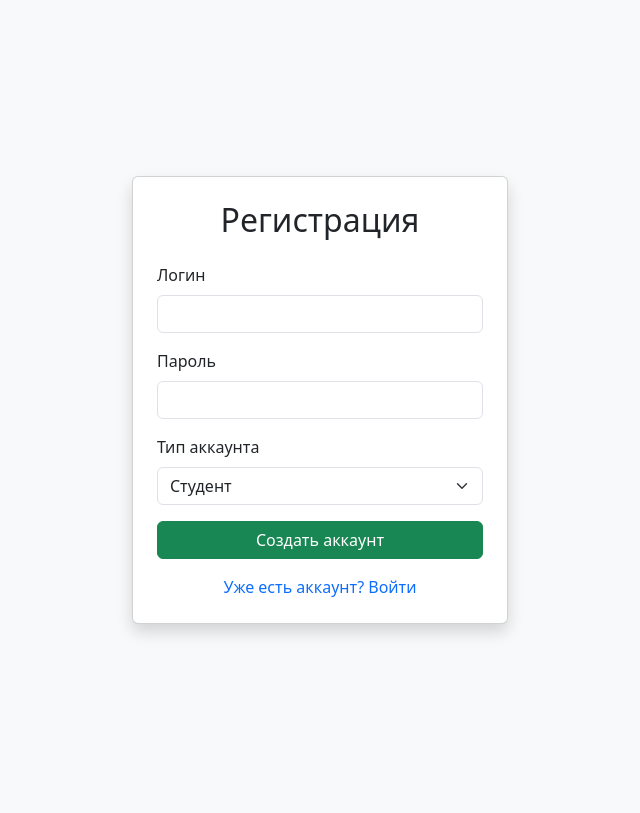
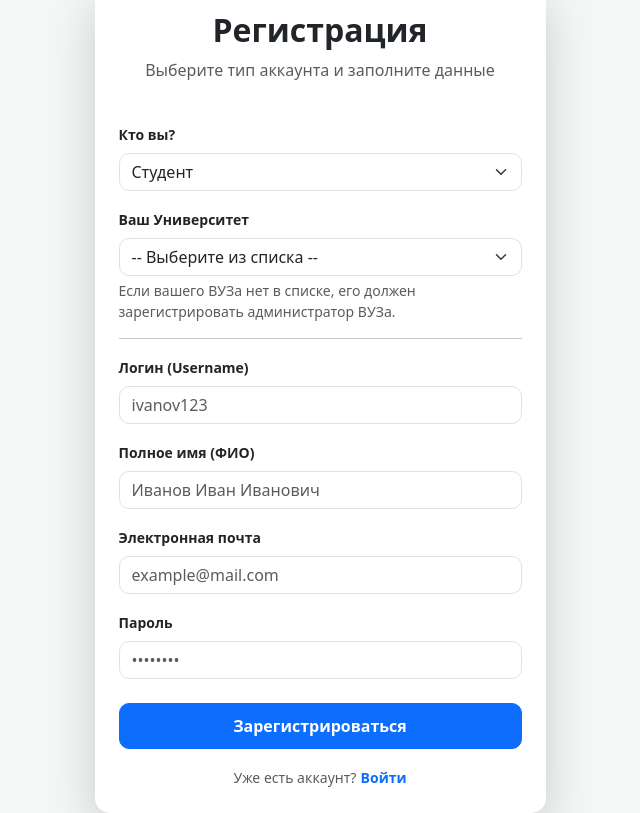
Before and after one commit to aset5/FINALLYPROJECT, a Spring Boot app: page /register in a window 1280 px wide. Shown: the whole page, without its empty margins (320-960 px from the left). Before the commit the page ends 635 px from the top, so only its background shows below. Run offline with Spring Boot 4, Linux system fonts and the light colour scheme; tables that the repository leaves empty hold one stand-in row (values such as "Sample post"); some of the project's set-up classes (security, data sources, template engines, error pages and the like) are left out, and stand-ins take their place.

Commit message:
add university

```diff
--- a/src/main/java/com/example/internship/controllers/AuthController.java
+++ b/src/main/java/com/example/internship/controllers/AuthController.java
@@ -1,11 +1,14 @@
 package com.example.internship.controllers;
 
 import com.example.internship.models.Role;
+import com.example.internship.models.University;
 import com.example.internship.models.User;
+import com.example.internship.repositories.UniversityRepository;
 import com.example.internship.repositories.UserRepository;
 import org.springframework.beans.factory.annotation.Autowired;
 import org.springframework.security.crypto.password.PasswordEncoder;
 import org.springframework.stereotype.Controller;
+import org.springframework.ui.Model;
 import org.springframework.web.bind.annotation.GetMapping;
 import org.springframework.web.bind.annotation.ModelAttribute;
 import org.springframework.web.bind.annotation.PostMapping;
@@ -20,27 +23,58 @@
     @Autowired
     private PasswordEncoder passwordEncoder;
 
+    @Autowired
+    private UniversityRepository universityRepository;
+
     @GetMapping("/login")
     public String login() {
         return "login";
     }
 
     @GetMapping("/register")
-    public String showRegistrationForm() {
-        return "register"; // Должен вернуть файл register.html из папки templates
+    public String showRegistrationForm(Model model) {
+        model.addAttribute("user", new User());
+        // Загружаем все университеты из базы данных
+        model.addAttribute("universities", universityRepository.findAll());
+        return "register";
     }
 
     @PostMapping("/register")
-    public String registerUser(@ModelAttribute("user") User user, @RequestParam("roleType") String roleType) {
+    public String registerUser(@ModelAttribute("user") User user,
+                               @RequestParam("roleType") String roleType,
+                               @RequestParam(value = "universityId", required = false) Long universityId,
+                               @RequestParam(value = "uniName", required = false) String uniName,
+                               Model model) {
+
+        // Проверка на существующий логин
+        if (userRepository.findByUsername(user.getUsername()).isPresent()) {
+            model.addAttribute("error", "Этот логин уже занят!");
+            model.addAttribute("universities", universityRepository.findAll());
+            return "register";
+        }
+
         user.setPassword(passwordEncoder.encode(user.getPassword()));
 
-        if ("COMPANY".equals(roleType)) {
-            user.setRole(Role.COMPANY); // Сохраняем как компанию
-        } else {
+        if ("UNIVERSITY".equalsIgnoreCase(roleType)) {
+            // Логика для регистрации НОВОГО ВУЗа админом
+            user.setRole(Role.UNIVERSITY_ADMIN);
+            if (uniName != null && !uniName.trim().isEmpty()) {
+                University newUni = new University();
+                newUni.setName(uniName.trim());
+                universityRepository.save(newUni);
+                user.setUniversity(newUni);
+            }
+        } else if ("STUDENT".equalsIgnoreCase(roleType)) {
+            // Логика для СТУДЕНТА: привязка к СУЩЕСТВУЮЩЕМУ ВУЗу
             user.setRole(Role.STUDENT);
+            if (universityId != null) {
+                universityRepository.findById(universityId).ifPresent(user::setUniversity);
+            }
+        } else if ("COMPANY".equalsIgnoreCase(roleType)) {
+            user.setRole(Role.COMPANY);
         }
 
         userRepository.save(user);
-        return "redirect:/login";
+        return "redirect:/login?success";
     }
 }
--- a/src/main/java/com/example/internship/models/Role.java
+++ b/src/main/java/com/example/internship/models/Role.java
@@ -3,5 +3,6 @@
 public enum Role {
     STUDENT,
     COMPANY,
+    UNIVERSITY_ADMIN,
     ADMIN
 }
--- a/src/main/java/com/example/internship/models/User.java
+++ b/src/main/java/com/example/internship/models/User.java
@@ -18,6 +18,10 @@
     @Column(nullable = false)
     private String password;
 
+    @ManyToOne // Один университет может иметь несколько админов
+    @JoinColumn(name = "university_id")
+    private University university;
+
     // Добавляем отсутствующие поля:
     private String fullName;
     private String email;
@@ -30,6 +34,8 @@
 
     @Enumerated(EnumType.STRING)
     private Role role; // STUDENT, COMPANY, ADMIN
+
+
 
     @OneToOne(mappedBy = "user", cascade = CascadeType.ALL)
     private Company company;
--- a/src/main/resources/application.properties
+++ b/src/main/resources/application.properties
@@ -1,4 +1,4 @@
-spring.datasource.url=jdbc:postgresql://localhost:5432/internship_db2
+spring.datasource.url=jdbc:postgresql://localhost:5432/final
 spring.datasource.username=postgres
 spring.datasource.password=andaset2005
 spring.datasource.driver-className=org.postgresql.Driver
--- a/src/main/resources/templates/register.html
+++ b/src/main/resources/templates/register.html
@@ -2,35 +2,116 @@
 <html xmlns:th="http://www.thymeleaf.org">
 <head>
   <meta charset="UTF-8">
-  <title>Регистрация</title>
+  <meta name="viewport" content="width=device-width, initial-scale=1.0">
+  <title>Регистрация в системе</title>
   <link href="https://cdn.jsdelivr.net/npm/bootstrap@5.3.0/dist/css/bootstrap.min.css" rel="stylesheet">
+  <style>
+    body { background-color: #f4f7f6; height: 100vh; display: flex; align-items: center; }
+    .card { border-radius: 15px; border: none; }
+    .btn-primary { border-radius: 10px; padding: 10px; font-weight: bold; }
+    .form-control, .form-select { border-radius: 10px; }
+  </style>
 </head>
-<body class="bg-light d-flex align-items-center" style="height: 100vh;">
-<div class="container" style="max-width: 400px;">
-  <div class="card shadow p-4">
-    <h2 class="text-center mb-4">Регистрация</h2>
+<body>
+
+<div class="container">
+  <div class="row justify-content-center">
+    <div class="col-md-5">
+      <div class="card shadow-lg p-4">
+        <div class="text-center mb-4">
+          <h2 class="fw-bold">Регистрация</h2>
+          <p class="text-muted">Выберите тип аккаунта и заполните данные</p>
+        </div>
+
+        <div th:if="${error}" class="alert alert-danger py-2 small text-center" th:text="${error}"></div>
+
         <form th:action="@{/register}" method="post">
+
           <div class="mb-3">
-        <label class="form-label">Логин</label>
-        <input type="text" name="username" class="form-control" required>
-      </div>
-      <div class="mb-3">
-        <label class="form-label">Пароль</label>
-        <input type="password" name="password" class="form-control" required>
-      </div>
-      <div class="mb-3">
-        <label class="form-label">Тип аккаунта</label>
-        <select name="roleType" class="form-select">
+            <label class="form-label fw-bold small">Кто вы?</label>
+            <select name="roleType" id="roleType" class="form-select" onchange="toggleFields()" required>
               <option value="STUDENT">Студент</option>
-          <option value="COMPANY">Работодатель</option>
+              <option value="UNIVERSITY">Представитель ВУЗа (Регистрация организации)</option>
+              <option value="COMPANY">Компания</option>
             </select>
           </div>
-      <button type="submit" class="btn btn-success w-100">Создать аккаунт</button>
-      <div class="text-center mt-3">
-        <a href="/login" class="text-decoration-none">Уже есть аккаунт? Войти</a>
+
+          <div class="mb-3" id="studentFields">
+            <label class="form-label fw-bold small">Ваш Университет</label>
+            <select name="universityId" class="form-select">
+              <option value="">-- Выберите из списка --</option>
+              <option th:each="uni : ${universities}"
+                      th:value="${uni.id}"
+                      th:text="${uni.name}"></option>
+            </select>
+            <div class="form-text mt-1 small">Если вашего ВУЗа нет в списке, его должен зарегистрировать администратор ВУЗа.</div>
+          </div>
+
+          <div class="mb-3" id="uniAdminFields" style="display:none;">
+            <label class="form-label fw-bold small">Название Университета</label>
+            <input type="text" name="uniName" class="form-control" placeholder="Напр: Narxoz University">
+          </div>
+
+          <hr>
+
+          <div class="mb-3">
+            <label class="form-label fw-bold small">Логин (Username)</label>
+            <input type="text" name="username" class="form-control" placeholder="ivanov123" required>
+          </div>
+
+          <div class="mb-3">
+            <label class="form-label fw-bold small">Полное имя (ФИО)</label>
+            <input type="text" name="fullName" class="form-control" placeholder="Иванов Иван Иванович" required>
+          </div>
+
+          <div class="mb-3">
+            <label class="form-label fw-bold small">Электронная почта</label>
+            <input type="email" name="email" class="form-control" placeholder="example@mail.com" required>
+          </div>
+
+          <div class="mb-4">
+            <label class="form-label fw-bold small">Пароль</label>
+            <input type="password" name="password" class="form-control" placeholder="••••••••" required>
+          </div>
+
+          <button type="submit" class="btn btn-primary w-100 mb-3">Зарегистрироваться</button>
+
+          <div class="text-center">
+            <span class="small text-muted">Уже есть аккаунт?</span>
+            <a th:href="@{/login}" class="small text-decoration-none fw-bold">Войти</a>
           </div>
         </form>
       </div>
     </div>
+  </div>
+</div>
+
+<script>
+  function toggleFields() {
+    const role = document.getElementById("roleType").value;
+    const studentFields = document.getElementById("studentFields");
+    const uniAdminFields = document.getElementById("uniAdminFields");
+
+    // Если студент — показываем список ВУЗов
+    if (role === "STUDENT") {
+      studentFields.style.display = "block";
+      uniAdminFields.style.display = "none";
+    }
+    // Если ВУЗ — показываем текстовое поле для нового названия
+    else if (role === "UNIVERSITY") {
+      studentFields.style.display = "none";
+      uniAdminFields.style.display = "block";
+    }
+    // Если компания — скрываем всё лишнее
+    else {
+      studentFields.style.display = "none";
+      uniAdminFields.style.display = "none";
+    }
+  }
+
+  // Запускаем при загрузке, чтобы установить верное состояние
+  window.onload = toggleFields;
+</script>
+
 </body>
 </html>
```
Also changed, not shown: src/main/java/com/example/internship/config/SecurityConfig.java (+12 -19 lines), src/main/java/com/example/internship/controllers/MainController.java (+10 -14 lines), src/main/java/com/example/internship/controllers/UniversityAdminController.java (added, +31 -0 lines), src/main/java/com/example/internship/models/University.java (added, +20 -0 lines), src/main/java/com/example/internship/repositories/UniversityRepository.java (added, +12 -0 lines), src/main/java/com/example/internship/services/CustomUserDetailsService.java (+12 -12 lines), src/main/resources/templates/university/dashboard.html (added, +97 -0 lines). Lines whose indentation alone changed are shown as unchanged.
